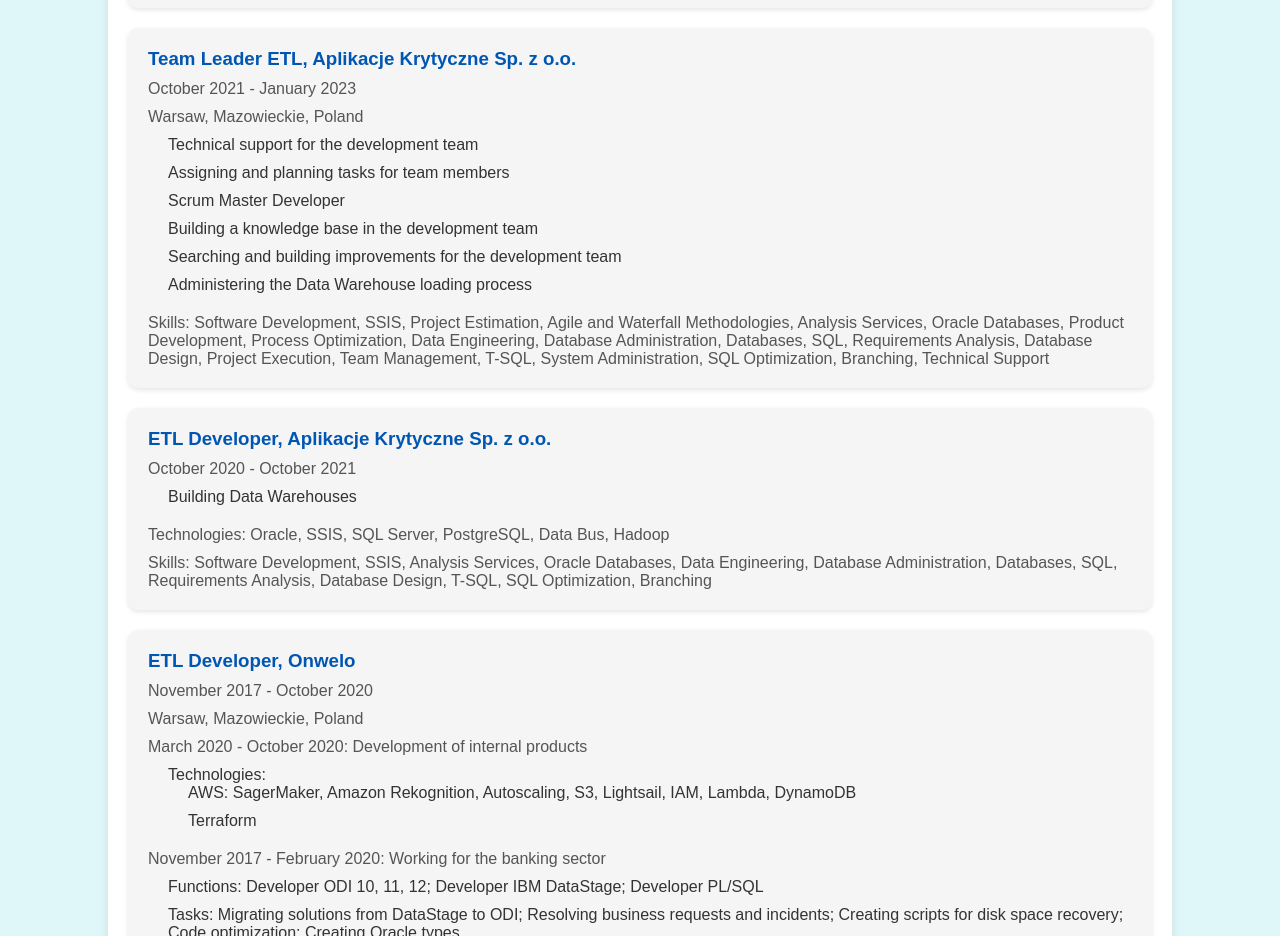
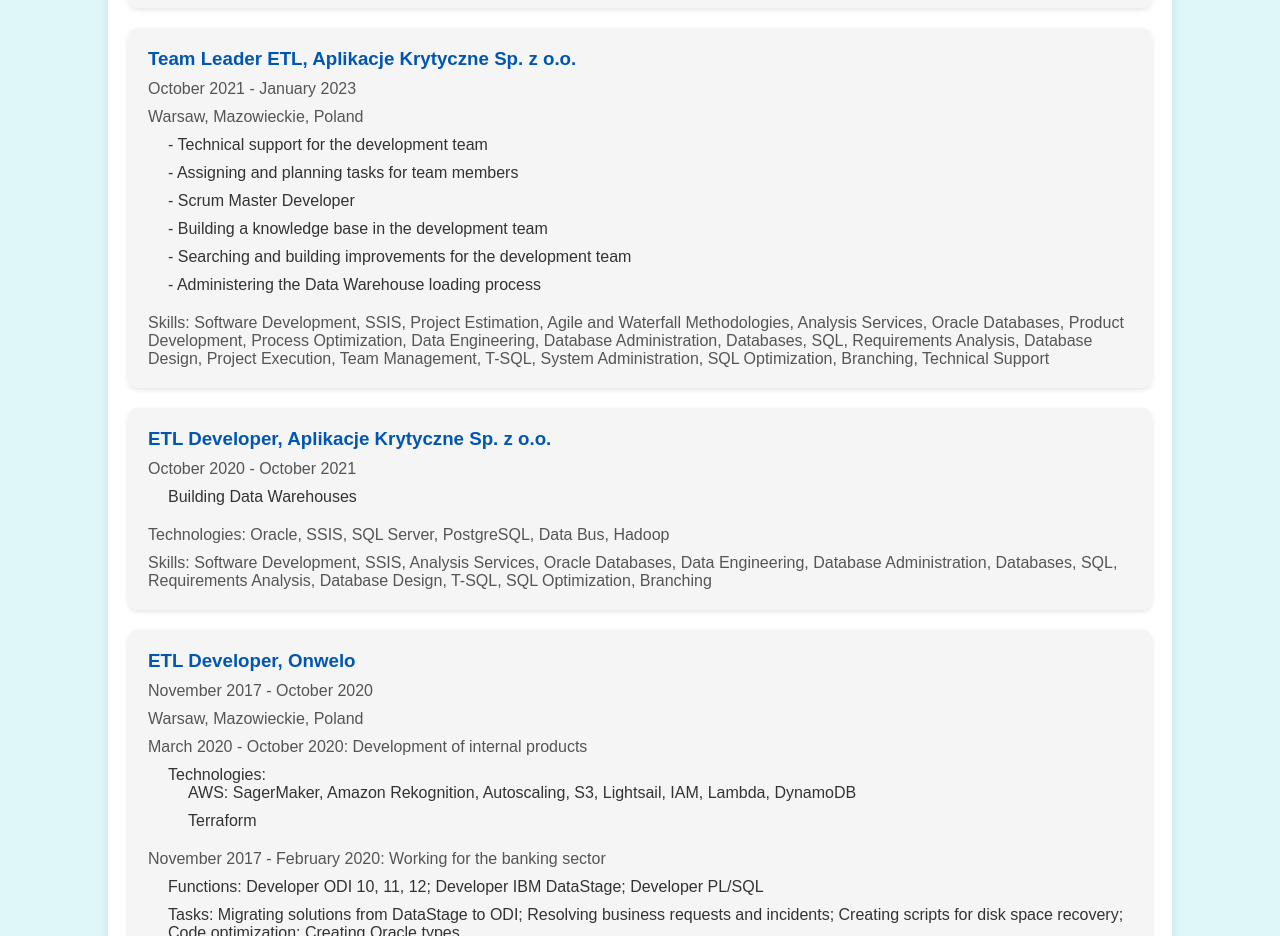
Before and after one commit to robertwolos/username.github.io, a plain HTML site: page index.html in a window 1280 px wide. Shown: the part 1240-2176 px from the top of the page. Drawn offline with Linux system fonts and the light colour scheme.

Commit message:
Update index.html

```diff
--- a/index.html
+++ b/index.html
@@ -230,12 +230,12 @@
                 <p>October 2021 - January 2023</p>
                 <p>Warsaw, Mazowieckie, Poland</p>
                 <ul>
-                    <li>Technical support for the development team</li>
-                    <li>Assigning and planning tasks for team members</li>
-                    <li>Scrum Master Developer</li>
-                    <li>Building a knowledge base in the development team</li>
-                    <li>Searching and building improvements for the development team</li>
-                    <li>Administering the Data Warehouse loading process</li>
+                    <li> - Technical support for the development team</li>
+                    <li> - Assigning and planning tasks for team members</li>
+                    <li> - Scrum Master Developer</li>
+                    <li> - Building a knowledge base in the development team</li>
+                    <li> - Searching and building improvements for the development team</li>
+                    <li> - Administering the Data Warehouse loading process</li>
                 </ul>
                 <p>Skills: Software Development, SSIS, Project Estimation, Agile and Waterfall Methodologies, Analysis Services, Oracle Databases, Product Development, Process Optimization, Data Engineering, Database Administration, Databases, SQL, Requirements Analysis, Database Design, Project Execution, Team Management, T-SQL, System Administration, SQL Optimization, Branching, Technical Support</p>
             </div>
```
